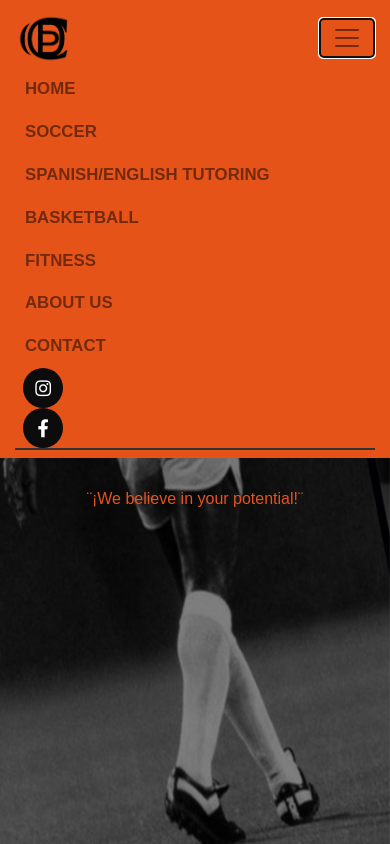
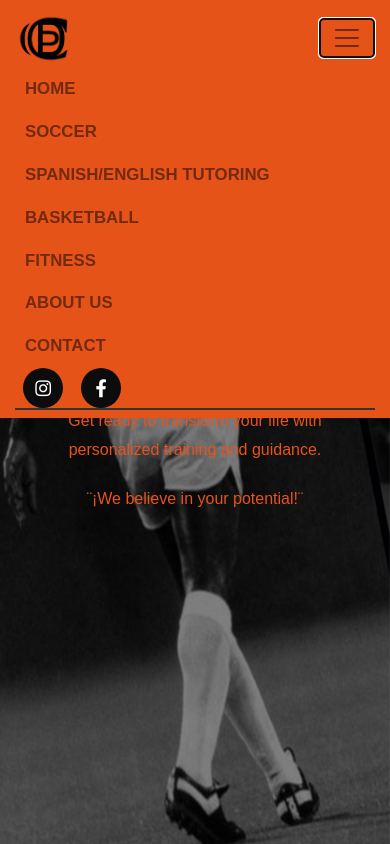
Before and after one commit to JoseAZ19/CPD, a website: page Public/Index.html in a window 390 px wide. Both pictures are taken after a click on the button "Toggle navigation". Shown: the top 844 px of the page. Drawn offline with nearby package versions, Linux system fonts and the light colour scheme.

Commit message:
new change

```diff
--- a/Public/Index.html
+++ b/Public/Index.html
@@ -45,11 +45,14 @@
                     <li class="nav-item"><a href="#Contact" class="nav-link custom-nav-link">Contact</a></li>
                 </ul>
                 <!-- Botón de Instagram -->
-                <a href="https://www.instagram.com/clarkespersonaldevelopment/" class="btn instagram-btn ml-2" target="_blank">
-                    <i class="fab fa-instagram"></i>
-                    <a href="https://www.facebook.com/profile.php?id=61552001705231" class="btn facebook-btn ml-2" target="_blank">
+                <div class="social-buttons">
+                    <a href="https://www.instagram.com/clarkespersonaldevelopment/" class="btn instagram-btn ml-2" target="_blank">
+                        <i class="fab fa-instagram"></i>
+                    </a>
+                    <a href="https://www.facebook.com/tu_pagina" class="btn facebook-btn ml-2" target="_blank">
                         <i class="fab fa-facebook-f"></i>
                     </a>
+                </div>
 
                 </a>
             </div>
--- a/Public/Style.css
+++ b/Public/Style.css
@@ -267,6 +267,27 @@ nav ul li a:hover {
     margin-right: 0; /* Elimina margen extra */
 }
 
+
+/* Estilos para el contenedor de los botones de redes sociales */
+.social-buttons {
+    display: flex;
+    align-items: center;
+    gap: 10px; /* Espacio entre los botones */
+    margin-left: auto; /* Empuja el contenedor hacia el lado derecho */
+}
+
+/* Estilos para el contenedor de los botones de redes sociales en dispositivos móviles */
+@media (max-width: 768px) {
+    .header-container {
+        flex-wrap: wrap; /* Permite que el contenido se envuelva en dispositivos móviles */
+        justify-content: space-between; /* Espacio entre el logo y los botones de redes sociales */
+    }
+
+    .social-buttons {
+        order: 1; /* Asegura que los botones de redes sociales queden al final del contenedor */
+        margin-left: auto; /* Empuja los botones hacia la derecha */
+    }
+}
 
 
 /* Sección principal */
```
